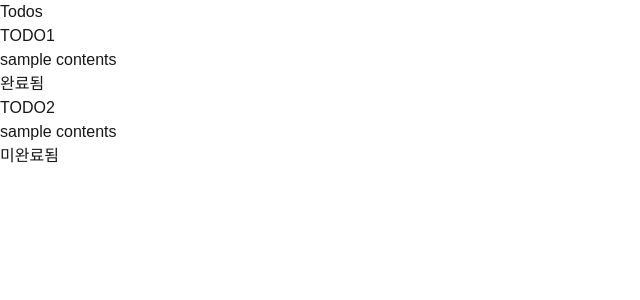
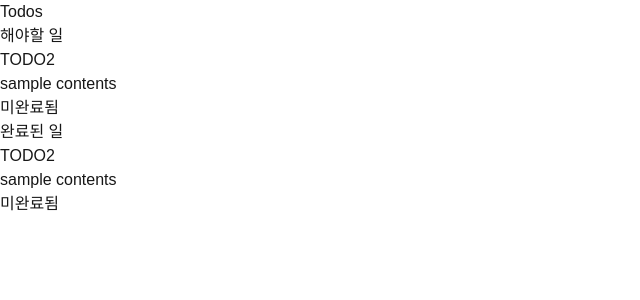
Before and after one commit to johj703/241014_st_timeattack, a Next.js app: page /todos in a window 1280 px wide. Shown: the top 300 px of the page, without its empty margins (0-640 px from the left). Built offline with nearby package versions, Linux system fonts and the light colour scheme; data requests are answered from the project's data file.

Commit message:
fix: 해야할 일, 완료된 일 작성 완료!

```diff
--- a/src/app/todos/page.tsx
+++ b/src/app/todos/page.tsx
@@ -29,11 +29,27 @@
     fetchTodos();
   }, []);
 
+  const todoList = todos.filter((todo) => todo.isDone === false);
+  const doneList = todos.filter((todo) => todo.isDone === false);
+
   return (
     <div>
       <h1>Todos</h1>
+
+      <h2>해야할 일</h2>
       <ul>
-        {todos.map((todo) => (
+        {todoList.map((todo) => (
+          <li key={todo.id}>
+            <h3>{todo.title}</h3>
+            <p>{todo.contents}</p>
+            <p>{todo.isDone ? "완료됨" : "미완료됨"}</p>
+          </li>
+        ))}
+      </ul>
+
+      <h2>완료된 일</h2>
+      <ul>
+        {doneList.map((todo) => (
           <li key={todo.id}>
             <h3>{todo.title}</h3>
             <p>{todo.contents}</p>
```
